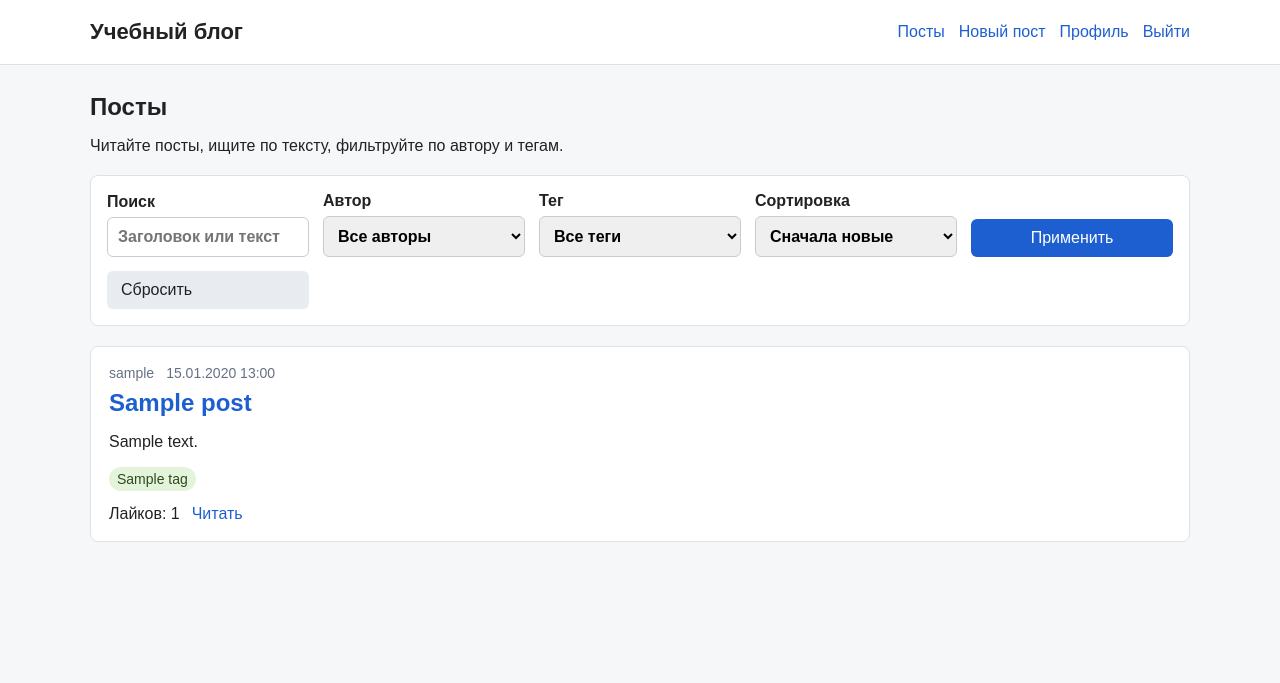
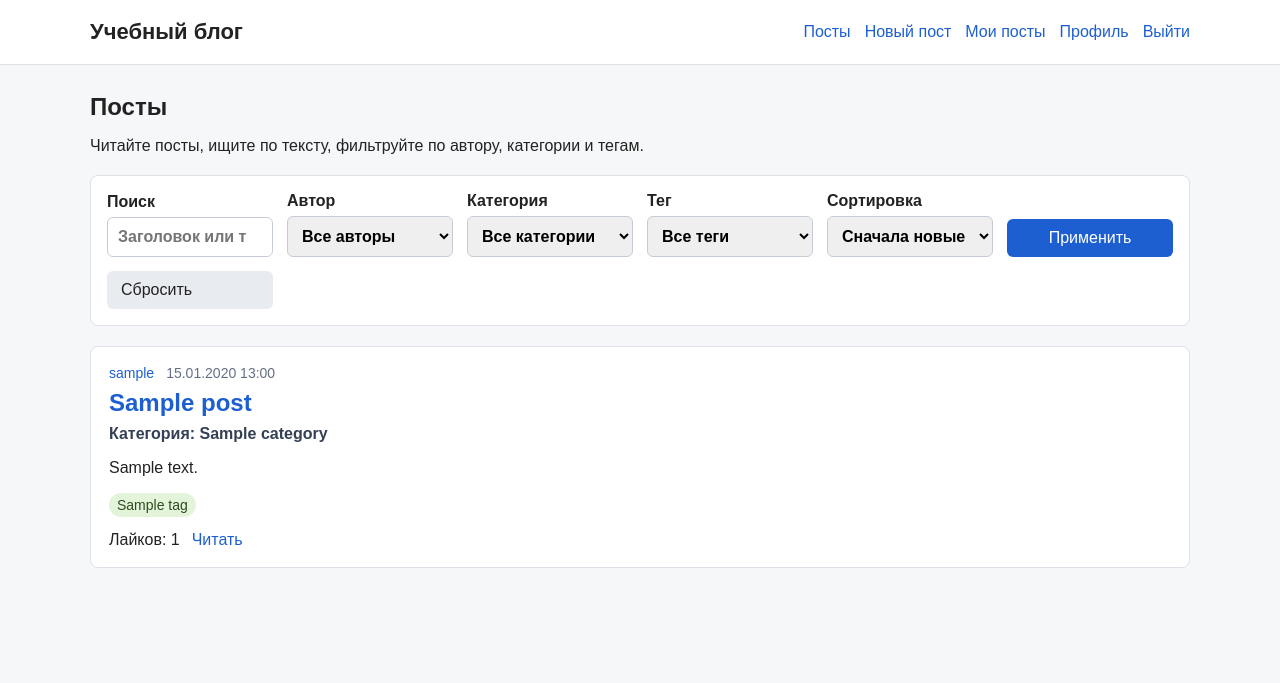
Before and after one commit to karnel26-dev/django-blog-site-2026, a Django app: page / in a window 1280 px wide. Shown: the top 683 px of the page. Run offline with Django 5.2, Linux system fonts and the light colour scheme; a user stored in the database is signed in; tables that the repository leaves empty hold one stand-in row (values such as "Sample post").

Commit message:
categories

```diff
--- a/blog/forms.py
+++ b/blog/forms.py
@@ -13,7 +13,7 @@ class PostForm(forms.ModelForm):
 
     class Meta:
         model = Post
-        fields = ('title', 'text', 'tags', 'image1', 'image2', 'image3')
+        fields = ('title', 'text', 'category', 'tags', 'image1', 'image2', 'image3')
         widgets = {
             'text': forms.Textarea(attrs={'rows': 8}),
             'tags': forms.CheckboxSelectMultiple(),
--- a/blog/models.py
+++ b/blog/models.py
@@ -24,6 +24,26 @@ class Tag(models.Model):
         return self.name
 
 
+class Category(models.Model):
+    """
+    Категория поста.
+
+    В отличие от тегов, у поста будет только одна категория. Это хороший пример
+    связи ForeignKey: много постов могут относиться к одной категории.
+    """
+
+    name = models.CharField('название', max_length=80, unique=True)
+    slug = models.SlugField('slug', max_length=90, unique=True)
+
+    class Meta:
+        ordering = ['name']
+        verbose_name = 'категория'
+        verbose_name_plural = 'категории'
+
+    def __str__(self):
+        return self.name
+
+
 class Post(models.Model):
     """
     Пост блога.
@@ -40,6 +60,14 @@ class Post(models.Model):
         on_delete=models.CASCADE,
         related_name='posts',
         verbose_name='автор',
+    )
+    category = models.ForeignKey(
+        Category,
+        on_delete=models.SET_NULL,
+        blank=True,
+        null=True,
+        related_name='posts',
+        verbose_name='категория',
     )
     tags = models.ManyToManyField(
         Tag,
--- a/blog/urls.py
+++ b/blog/urls.py
@@ -6,9 +6,11 @@ app_name = 'blog'
 
 urlpatterns = [
     path('', views.post_list, name='post_list'),
+    path('posts/my/', views.my_posts, name='my_posts'),
     path('posts/<int:pk>/', views.post_detail, name='post_detail'),
     path('posts/create/', views.post_create, name='post_create'),
     path('posts/<int:pk>/edit/', views.post_update, name='post_update'),
     path('posts/<int:pk>/delete/', views.post_delete, name='post_delete'),
     path('posts/<int:pk>/like/', views.post_like, name='post_like'),
+    path('users/<int:user_id>/posts/', views.user_posts, name='user_posts'),
 ]
--- a/blog/views.py
+++ b/blog/views.py
@@ -5,7 +5,7 @@ from django.db.models import Count, Q
 from django.shortcuts import get_object_or_404, redirect, render
 
 from .forms import PostForm
-from .models import Post, Tag
+from .models import Category, Post, Tag
 
 
 def post_list(request):
@@ -14,14 +14,15 @@ def post_list(request):
 
     Здесь показаны сразу несколько типичных задач:
     - поиск по заголовку и тексту;
-    - фильтрация по автору и тегу;
+    - фильтрация по автору, категории и тегу;
     - сортировка по дате, заголовку и количеству лайков.
     """
 
-    posts = Post.objects.select_related('author').prefetch_related('tags', 'likes')
+    posts = Post.objects.select_related('author', 'category').prefetch_related('tags', 'likes')
 
     query = request.GET.get('q', '').strip()
     author_id = request.GET.get('author', '')
+    category_id = request.GET.get('category', '')
     tag_id = request.GET.get('tag', '')
     sort = request.GET.get('sort', '-created_at')
 
@@ -30,6 +31,9 @@ def post_list(request):
 
     if author_id:
         posts = posts.filter(author_id=author_id)
+
+    if category_id:
+        posts = posts.filter(category_id=category_id)
 
     if tag_id:
         posts = posts.filter(tags__id=tag_id)
@@ -51,10 +55,64 @@ def post_list(request):
         'posts': posts,
         'query': query,
         'authors': get_user_model().objects.all().order_by('username'),
+        'categories': Category.objects.all(),
         'tags': Tag.objects.all(),
         'selected_author': author_id,
+        'selected_category': category_id,
         'selected_tag': tag_id,
         'selected_sort': sort,
+        'page_heading': 'Посты',
+        'page_description': 'Читайте посты, ищите по тексту, фильтруйте по автору, категории и тегам.',
+    }
+    return render(request, 'blog/post_list.html', context)
+
+
+@login_required
+def my_posts(request):
+    """
+    Список постов текущего пользователя.
+
+    Используем отдельный view, чтобы студентам было видно, как получить
+    записи, связанные с request.user.
+    """
+
+    posts = (
+        Post.objects.select_related('author', 'category')
+        .prefetch_related('tags', 'likes')
+        .filter(author=request.user)
+        .annotate(likes_count=Count('likes'))
+        .order_by('-created_at')
+    )
+    context = {
+        'posts': posts,
+        'page_heading': 'Мои посты',
+        'page_description': 'Все посты, которые вы создали.',
+        'hide_filters': True,
+    }
+    return render(request, 'blog/post_list.html', context)
+
+
+def user_posts(request, user_id):
+    """
+    Просмотр постов любого пользователя.
+
+    user_id приходит из адреса страницы. Если пользователя нет, Django вернет
+    стандартную страницу 404.
+    """
+
+    author = get_object_or_404(get_user_model(), pk=user_id)
+    posts = (
+        Post.objects.select_related('author', 'category')
+        .prefetch_related('tags', 'likes')
+        .filter(author=author)
+        .annotate(likes_count=Count('likes'))
+        .order_by('-created_at')
+    )
+    context = {
+        'posts': posts,
+        'page_heading': f'Посты пользователя {author.username}',
+        'page_description': 'Публичный список постов выбранного автора.',
+        'hide_filters': True,
     }
     return render(request, 'blog/post_list.html', context)
 
@@ -63,7 +121,7 @@ def post_detail(request, pk):
     """Страница одного поста."""
 
     post = get_object_or_404(
-        Post.objects.select_related('author').prefetch_related('tags', 'likes'),
+        Post.objects.select_related('author', 'category').prefetch_related('tags', 'likes'),
         pk=pk,
     )
     return render(request, 'blog/post_detail.html', {'post': post})
--- a/static/css/style.css
+++ b/static/css/style.css
@@ -81,7 +81,7 @@ a:hover {
 
 .filters {
     display: grid;
-    grid-template-columns: repeat(5, minmax(140px, 1fr));
+    grid-template-columns: repeat(6, minmax(130px, 1fr));
     gap: 14px;
     align-items: end;
     padding: 16px;
@@ -168,6 +168,12 @@ button:hover,
 
 .post-card h2 {
     margin: 8px 0;
+}
+
+.category-label {
+    margin: 8px 0;
+    font-weight: 700;
+    color: #344054;
 }
 
 .post-meta,
--- a/templates/base.html
+++ b/templates/base.html
@@ -18,6 +18,7 @@
 
                 {% if user.is_authenticated %}
                     <a href="{% url 'blog:post_create' %}">Новый пост</a>
+                    <a href="{% url 'blog:my_posts' %}">Мои посты</a>
                     <a href="{% url 'users:profile' %}">Профиль</a>
                     <form class="inline-form" method="post" action="{% url 'users:logout' %}">
                         {% csrf_token %}
--- a/templates/blog/post_list.html
+++ b/templates/blog/post_list.html
@@ -4,10 +4,11 @@
 
 {% block content %}
 <section class="page-title">
-    <h1>Посты</h1>
-    <p>Читайте посты, ищите по тексту, фильтруйте по автору и тегам.</p>
+    <h1>{{ page_heading|default:'Посты' }}</h1>
+    <p>{{ page_description|default:'Читайте посты, ищите по тексту, фильтруйте по автору, категории и тегам.' }}</p>
 </section>
 
+{% if not hide_filters %}
 <form class="filters" method="get">
     <label>
         Поиск
@@ -21,6 +22,18 @@
             {% for author in authors %}
                 <option value="{{ author.id }}" {% if selected_author == author.id|stringformat:'s' %}selected{% endif %}>
                     {{ author.username }}
+                </option>
+            {% endfor %}
+        </select>
+    </label>
+
+    <label>
+        Категория
+        <select name="category">
+            <option value="">Все категории</option>
+            {% for category in categories %}
+                <option value="{{ category.id }}" {% if selected_category == category.id|stringformat:'s' %}selected{% endif %}>
+                    {{ category.name }}
                 </option>
             {% endfor %}
         </select>
@@ -52,16 +65,22 @@
     <button type="submit">Применить</button>
     <a class="button secondary" href="{% url 'blog:post_list' %}">Сбросить</a>
 </form>
+{% endif %}
 
 <section class="post-list">
     {% for post in posts %}
         <article class="post-card">
             <div class="post-meta">
-                <span>{{ post.author.username }}</span>
+                <a href="{% url 'blog:user_posts' post.author.id %}">{{ post.author.username }}</a>
                 <span>{{ post.created_at|date:'d.m.Y H:i' }}</span>
             </div>
 
             <h2><a href="{% url 'blog:post_detail' post.pk %}">{{ post.title }}</a></h2>
+            {% if post.category %}
+                <p class="category-label">Категория: {{ post.category.name }}</p>
+            {% else %}
+                <p class="category-label muted">Без категории</p>
+            {% endif %}
             <p>{{ post.text|truncatewords:35 }}</p>
 
             <div class="tags">
```
Also changed, not shown: blog/admin.py (+12 -4 lines), templates/blog/post_detail.html (+7 -1 lines), README.md, blog/migrations/0003_category_post_category.py (added), media/avatars/tov1.png (added), media/avatars/tov3.png (added), media/avatars/tov3_tTaKJi2.png (added).
